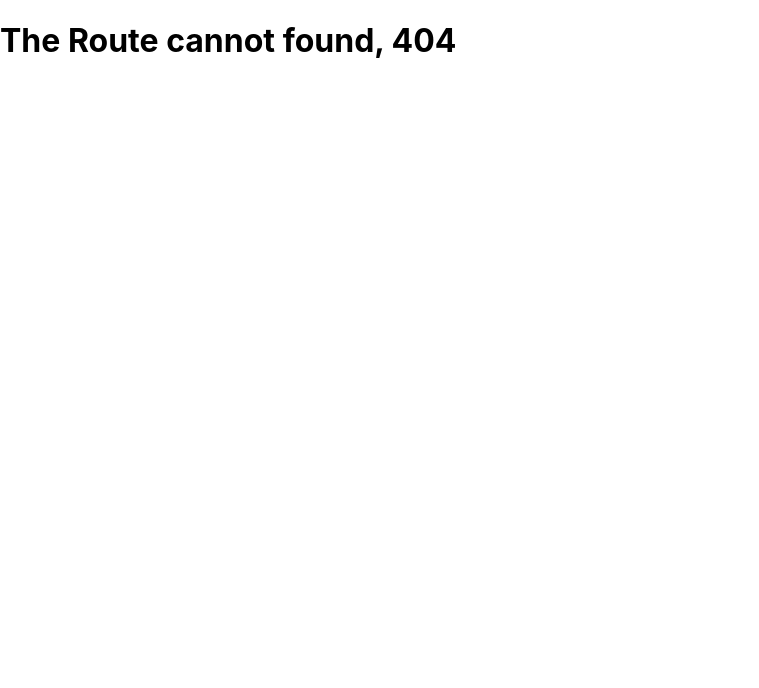
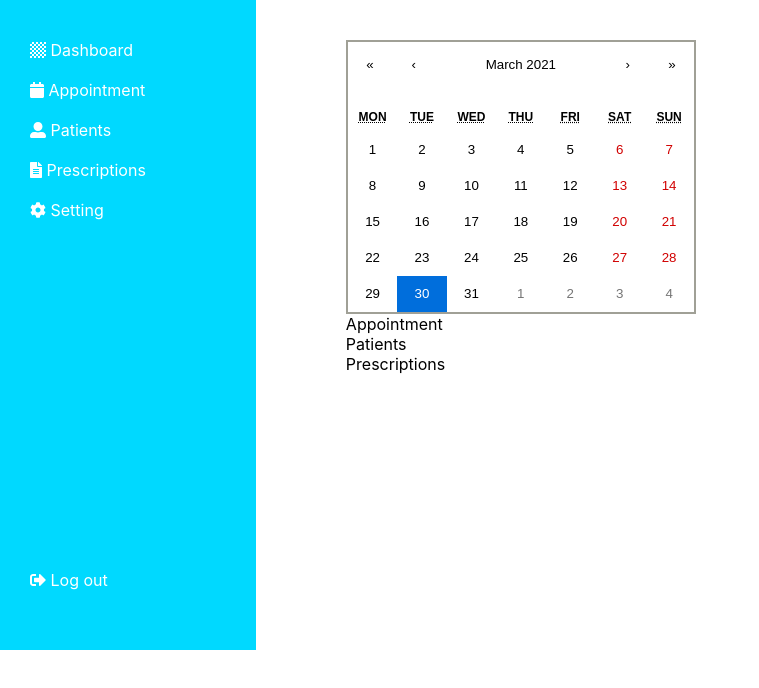
Before and after one commit to naeem676/dental-service-online, a React (Create React App) app: page /check in a window 1280 px wide. Before the commit this address had no page. Shown: the top 688 px of the page, without its empty margins (0-759 px from the left). Built offline with nearby package versions, Linux system fonts and the light colour scheme.

Commit message:
calendar added

```diff
--- a/src/App.js
+++ b/src/App.js
@@ -4,6 +4,7 @@ import {
   Route
 } from "react-router-dom";
 import Appointment from "./components/appointment/Appointment";
+import Check from "./components/checkin/Check";
 import Footer from "./components/footer/Footer";
 import Header from './components/heder/Header';
 import Login from "./components/login/Login";
@@ -31,6 +32,9 @@ function App() {
         <Route path='/login'>
           <Login></Login>
         </Route>
+        <Route path='/check'>
+          <Check></Check>
+        </Route>
         <Route path='*'>
                   <NoMatch></NoMatch>
         </Route>
--- /dev/null
+++ b/src/components/checkin/Check.css
@@ -0,0 +1,24 @@
+.check{
+    background: linear-gradient(to right,
+    rgb(0, 217, 255) 20%, white 20% 40%, white 40% 60%, white 60% 80%, white 80%);
+
+    display: flex;
+}
+*{
+    margin: 0;
+    padding: 0;
+}
+.logout{
+    margin-top: 350px;
+    margin-bottom: 60px;
+}
+.drawer{
+    margin-left: 30px;
+    margin-top: 40px;
+    color: white;
+
+}
+.list{
+    margin-top: 40px;
+    margin-left: 200px;
+}
--- /dev/null
+++ b/src/components/checkin/Check.js
@@ -0,0 +1,53 @@
+import React, { useState } from 'react';
+import { FontAwesomeIcon } from '@fortawesome/react-fontawesome';
+import { faSignOutAlt, faCog, faChessBoard, faCalendar, faUserAlt, faFileAlt } from '@fortawesome/free-solid-svg-icons';
+import Calendar from 'react-calendar';
+import 'react-calendar/dist/Calendar.css';
+import './Check.css';
+
+
+
+
+
+
+
+
+
+
+const Check = () => {
+    const [value, onChange] = useState(new Date());
+
+    return (
+        <div>
+            <div className="check">
+                <div className="drawer">
+                    <p><FontAwesomeIcon  icon={faChessBoard} /> Dashboard</p><br/>
+                    <p><FontAwesomeIcon  icon={faCalendar} /> Appointment</p><br/>
+                    <p><FontAwesomeIcon  icon={faUserAlt} /> Patients</p><br/>
+                    <p><FontAwesomeIcon  icon={faFileAlt} /> Prescriptions</p><br/>
+                    <p><FontAwesomeIcon  icon={faCog} /> Setting</p>
+                    <p  className="logout"> <FontAwesomeIcon  icon={faSignOutAlt} />  Log out</p>
+                </div>
+                <div className="list">
+                    <div id="dashboard">
+                        <div className="react-calendar">
+                        <Calendar
+                            onChange={onChange}
+                            value={value}
+                        />
+
+                        </div>
+                        <div className="react-dashboard">
+
+                        </div>
+                    </div>
+                    <div id="Appointment">Appointment</div>
+                    <div id="Patients">Patients</div>
+                    <div id="Prescriptions">Prescriptions</div>
+                </div>
+            </div>
+        </div>
+    );
+};
+
+export default Check;
```
